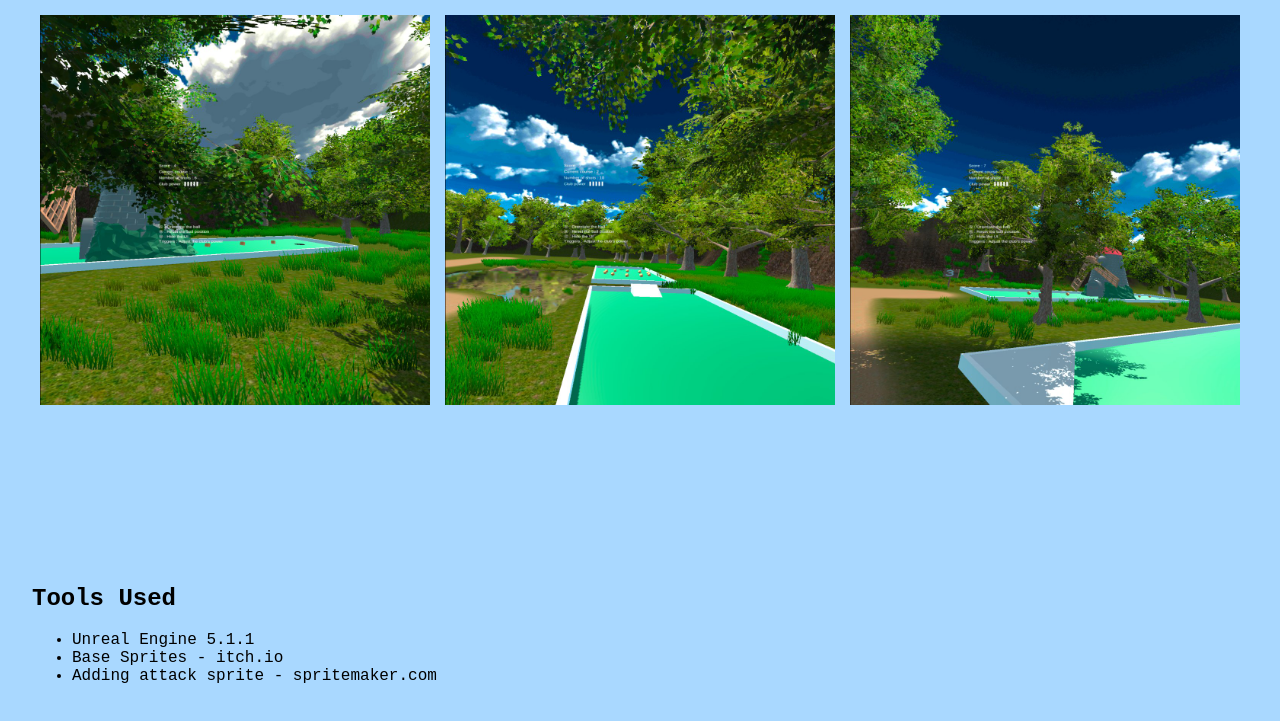
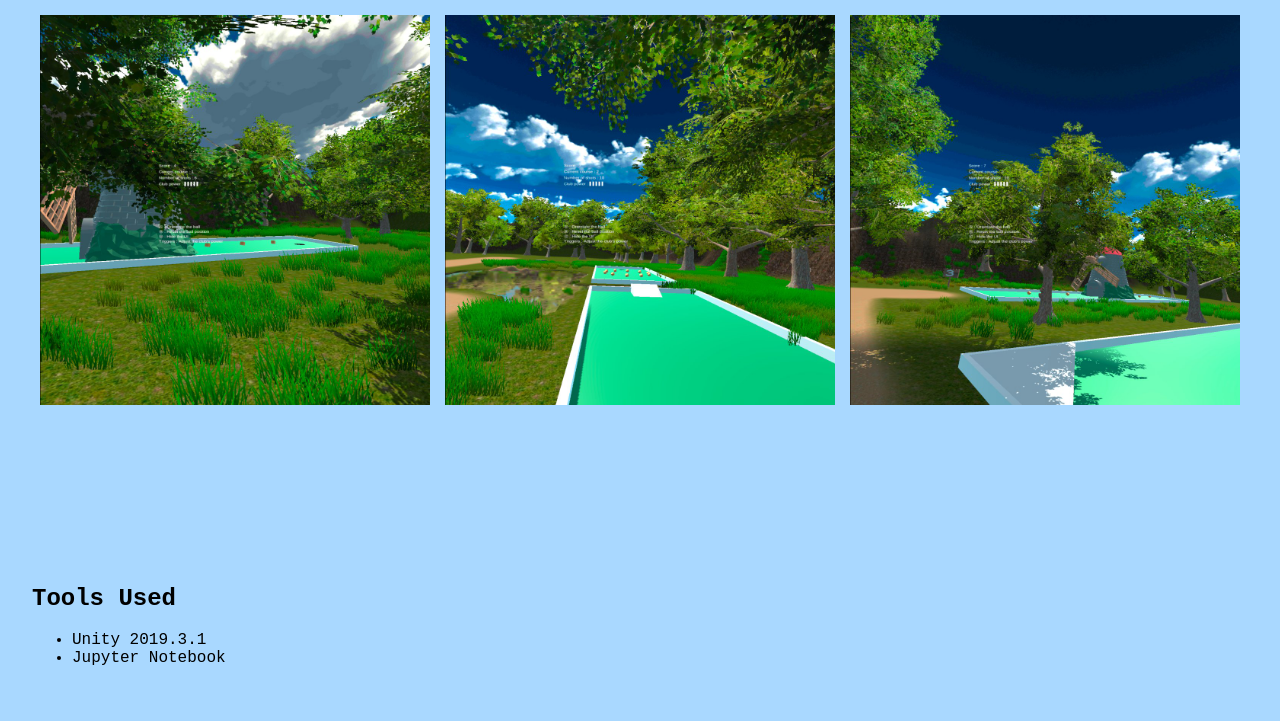
Before and after one commit to Sharma-pratham/VRARWebsite, a plain HTML site: page index.html in a window 1280 px wide. Shown: the part 1673-2394 px from the top of the page. Drawn offline with Linux system fonts and the light colour scheme.

Commit message:
Update index.html

```diff
--- a/index.html
+++ b/index.html
@@ -5,7 +5,6 @@
     <meta name="viewport" content="width=device-width, initial-scale=1.0">
     <title>VR/AR Project Submission</title>
     <link rel="stylesheet" href="style.css">
-    <script type="text/javascript" src="script.js"></script>
 </head>
 <body>
     <nav id="navbar">
@@ -56,12 +55,11 @@ To sum up, the initiative is important because it has the potential to improve t
     <section id="tools">
         <h2>Tools Used</h2>
         <ul>
-            <li>Unreal Engine 5.1.1</li>
-            <li>Base Sprites - itch.io</li>
-            <li>Adding attack sprite - spritemaker.com</li>
+            <li>Unity 2019.3.1</li>
+            <li>Jupyter Notebook</li>
         </ul>
     </section>
 
-    <script src="js/script.js"></script>
+    <script src="script.js"></script>
 </body>
 </html>
```
